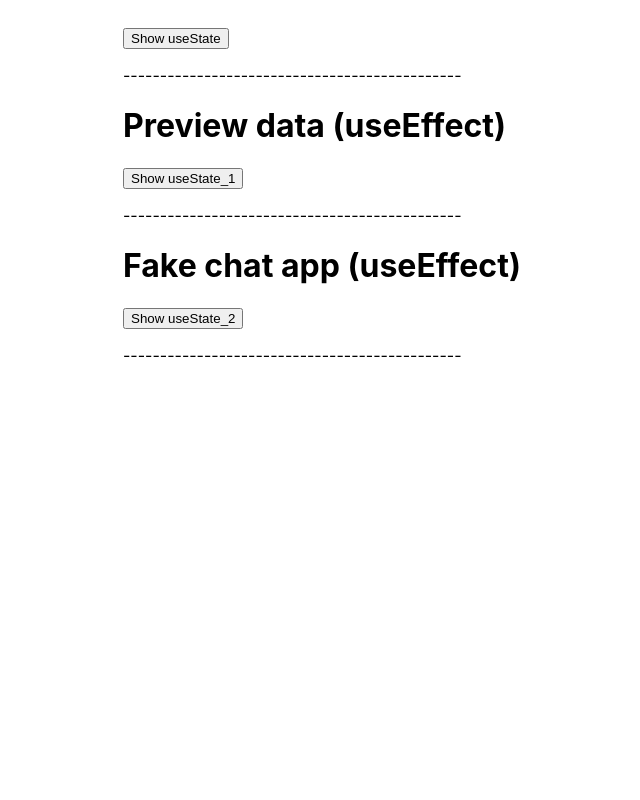
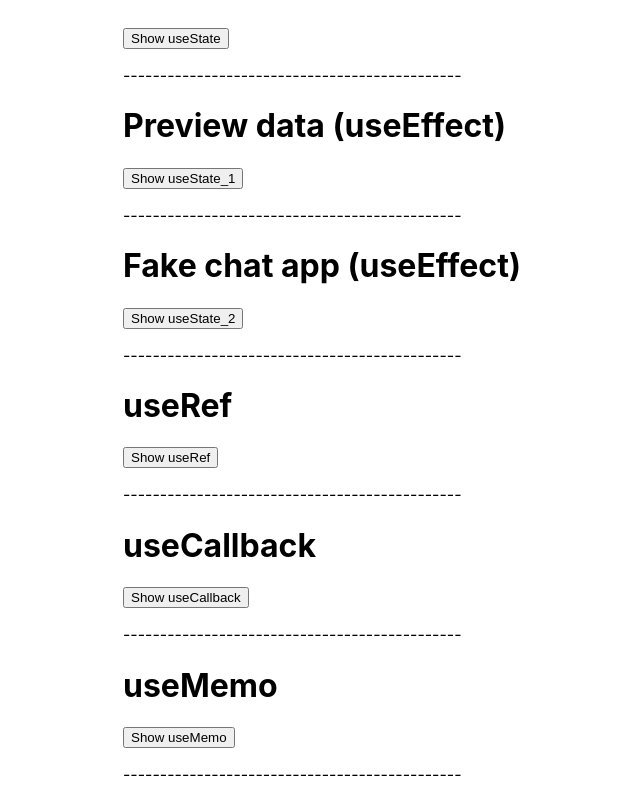
Before and after one commit to dvhuzg/reactjs-typescript, a React (Create React App) app in the folder hook/: page / in a window 1280 px wide. Shown: the part 195-995 px from the top of the page, without its empty margins (37-677 px from the left). Before the commit the page ends 800 px from the top, so only its background shows below. Built offline with nearby package versions, Linux system fonts and the light colour scheme.

Commit message:
update progress

```diff
--- a/hook/src/App.tsx
+++ b/hook/src/App.tsx
@@ -4,11 +4,17 @@ import _useState from "./Excersise/_useState";
 import _useEffect from "./Excersise/_useEffect";
 import _useEffect_1 from "./Excersise/_useEffect_1";
 import _useEffect_2 from "./Excersise/_useEffect_2";
+import _useRef from "./Excersise/_useRef";
+import _useCallback from "./Excersise/_useCallback";
+import _useMemo from "./Excersise/_useMemo";
 function App() {
   const [showUseState, setShowUseState] = useState(false);
   const [showUseEffect, setShowUseEffect] = useState(false);
   const [showUseEffect_1, setShowUseEffect_1] = useState(false);
   const [showUseEffect_2, setShowUseEffect_2] = useState(false);
+  const [showUseRef, setShowUseRef] = useState(false);
+  const [showUseCallback, setShowUseCallback] = useState(false);
+  const [showUseMemo, setShowUseMemo] = useState(false);
   return (
     <div className="App">
       <h1>useState</h1>
@@ -35,6 +41,25 @@ function App() {
       </button>
       {showUseEffect_2 && <_useEffect_2 />}
       <p>----------------------------------------------</p>
+
+      <h1>useRef</h1>
+      <button onClick={() => setShowUseRef(!showUseRef)}>
+        Show useRef
+      </button>
+      {showUseRef && <_useRef />}
+      <p>----------------------------------------------</p>
+      <h1>useCallback</h1>
+      <button onClick={() => setShowUseCallback(!showUseCallback)}>
+        Show useCallback
+      </button>
+      {showUseCallback && <_useCallback />}
+      <p>----------------------------------------------</p>
+      <h1>useMemo</h1>
+      <button onClick={() => setShowUseMemo(!showUseMemo)}>
+        Show useMemo
+      </button>
+      {showUseMemo && <_useMemo />}
+      <p>----------------------------------------------</p>
     </div>
   );
 }
--- /dev/null
+++ b/hook/src/Excersise/Content.tsx
@@ -0,0 +1,14 @@
+//test for useCallback and React.memo
+import React, { memo } from 'react'
+
+const Content = ({onCount}:any) => {
+console.log("first")
+  return (
+    <div>
+        <div>Hello 500 anh em</div>
+        <button onClick={onCount}>Click me!</button>
+    </div>
+  )
+}
+
+export default memo(Content)
--- /dev/null
+++ b/hook/src/Excersise/_useCallback.tsx
@@ -0,0 +1,22 @@
+import React, { useCallback } from "react";
+import { useState } from "react";
+import Content from "./Content";
+
+//useCallback se chua 1 ham duoc khoi tao tai component cha, sau do se truyen nhu props sang cho component con va cach no hoat dong gan giong nhu useEffect, tuc la co dependencies.
+
+
+const _useCallback = () => {
+  const [count, setCount] = useState<number>(0);
+  const handleCount = useCallback(() => {
+    setCount((prev) => prev + 1);
+  }, []);
+
+  return (
+    <div>
+      <Content onCount={handleCount}/>
+      <h1>{count}</h1>
+    </div>
+  );
+};
+
+export default _useCallback;
--- a/hook/src/Excersise/_useEffect.tsx
+++ b/hook/src/Excersise/_useEffect.tsx
@@ -1,8 +1,8 @@
 //useEffect dung de change DOM, call API
 //useEffect se uu tien render du lieu nguoi dung truoc, roi moi thuc hien ham callback, code van doc tu tren xuong nhung thang useEffect se ngam callback lai doi khi nao ham return chay xong thi no moi chay
-import { count } from "console";
-import React, { useEffect, useState } from "react";
-import { setTimeout } from "timers";
+
+import { useEffect, useState } from "react";
+
 
 interface obj {
   post: {
--- /dev/null
+++ b/hook/src/Excersise/_useMemo.tsx
@@ -0,0 +1,61 @@
+import React, { useMemo } from "react";
+import { useState } from "react";
+//useMemo goi ham kia vao trong de khi nao dependencies Products thay doi (khi them san pham moi) thi moi chay cai ham tinh toan do, tranh chay lai ham ko can thiet
+interface IProduct {
+  [name: string]: string | number;
+}
+const _useMemo = () => {
+  const [name, setName] = useState("");
+  const [price, setPrice] = useState("");
+  const [products, setProducts] = useState<IProduct[]>([]);
+
+  const handleSubmit = () => {
+    setProducts([
+      ...products,
+      {
+        name: name,
+        price: +price,
+      },
+    ]);
+  };
+  const total = useMemo(() => {
+    const res = products.reduce((res, prod) => {
+      return res + Number(prod.price);
+    }, 0);
+    return res
+  }, [products]);
+
+  return (
+    <div style={{ marginTop: "20px" }}>
+      <input
+        value={name}
+        placeholder="Name"
+        onChange={(e) => setName(e.target.value)}
+      />
+      <br />
+      <input
+        value={price}
+        placeholder="Price"
+        onChange={(e) => setPrice(e.target.value)}
+      />
+      <br />
+      <button type="submit" onClick={handleSubmit}>
+        Submit
+      </button>
+
+      <br />
+      <h1>
+         Total : {total}
+      </h1>
+      <ul>
+        {products.map((product) => (
+          <li>
+            {product.name} - {product.price}
+          </li>
+        ))}
+      </ul>
+    </div>
+  );
+};
+
+export default _useMemo;
--- /dev/null
+++ b/hook/src/Excersise/_useRef.tsx
@@ -0,0 +1,26 @@
+import React, { useRef } from "react";
+import { useState } from "react";
+//luu gia tri 1 bien o pham vi ben ngoai function component ma khi render lai component no khong bi set lai gia tri ban dau
+const _useRef = () => {
+  const [count, setCount] = useState(60);
+
+  const timeId = useRef(99);
+  console.log(typeof timeId.current);
+  const handleStart = () => {
+   timeId.current = window.setInterval(() => {
+      setCount((prev) => prev - 1);
+    }, 1000);
+  };
+  const handleStop = () => {
+    window.clearInterval(timeId.current);
+  };
+  return (
+    <div>
+      <h1>{count}</h1>
+      <button onClick={handleStart}>Start</button>
+      <button onClick={handleStop}>Stop</button>
+    </div>
+  );
+};
+
+export default _useRef;
--- a/hook/src/Excersise/_useState.tsx
+++ b/hook/src/Excersise/_useState.tsx
@@ -21,10 +21,7 @@ const _useState = () => {
 
   //--------------Update Info---------------------
   interface Info {
-    name?: string;
-    age?: number;
-    address?: string;
-    bio?: string;
+    [name:string]:string|number;
   }
 
   const [info, setInfo] = useState<Partial<Info>>({
--- a/hook/src/index.tsx
+++ b/hook/src/index.tsx
@@ -4,7 +4,7 @@ import "./index.css";
 import App from "./App";
 import reportWebVitals from "./reportWebVitals";
 
-export function emitMessage(id: number) {
+function emitMessage(id: number) {
   setInterval(() => {
     window.dispatchEvent(
       new CustomEvent(`user-${id}`, {
```
